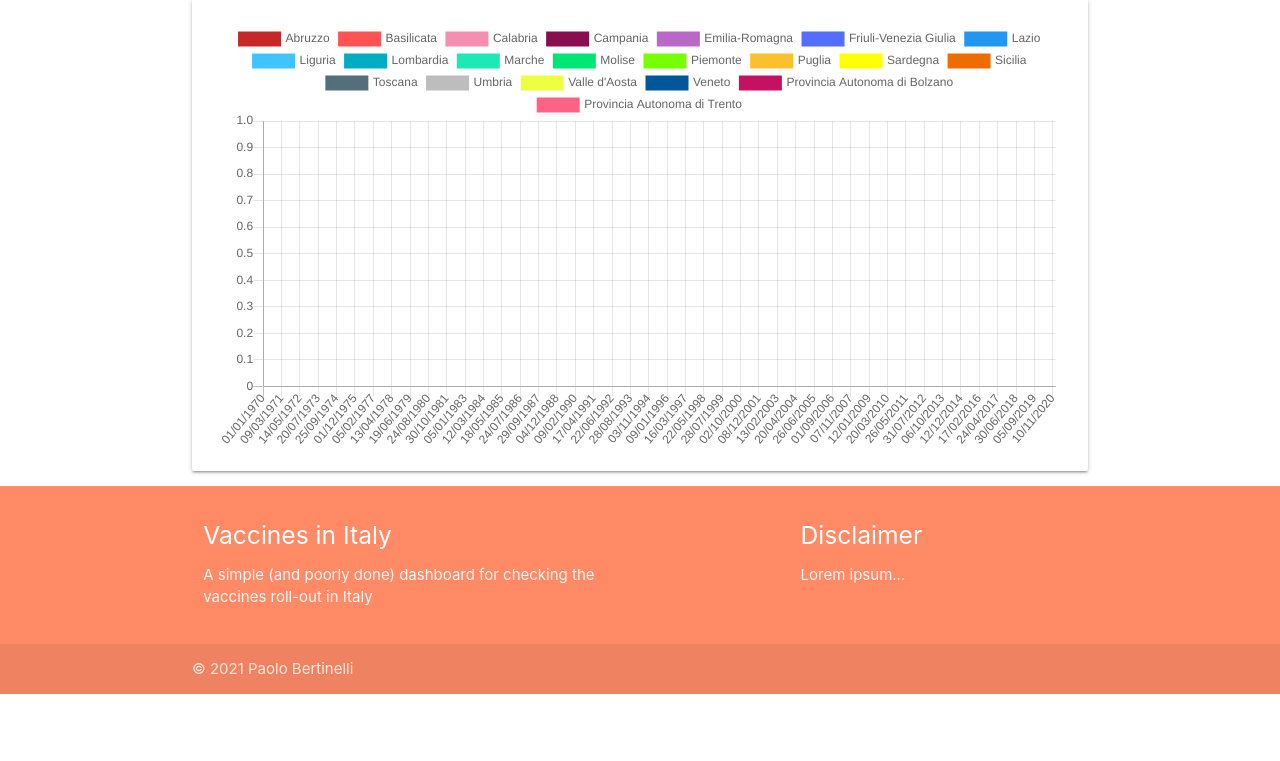
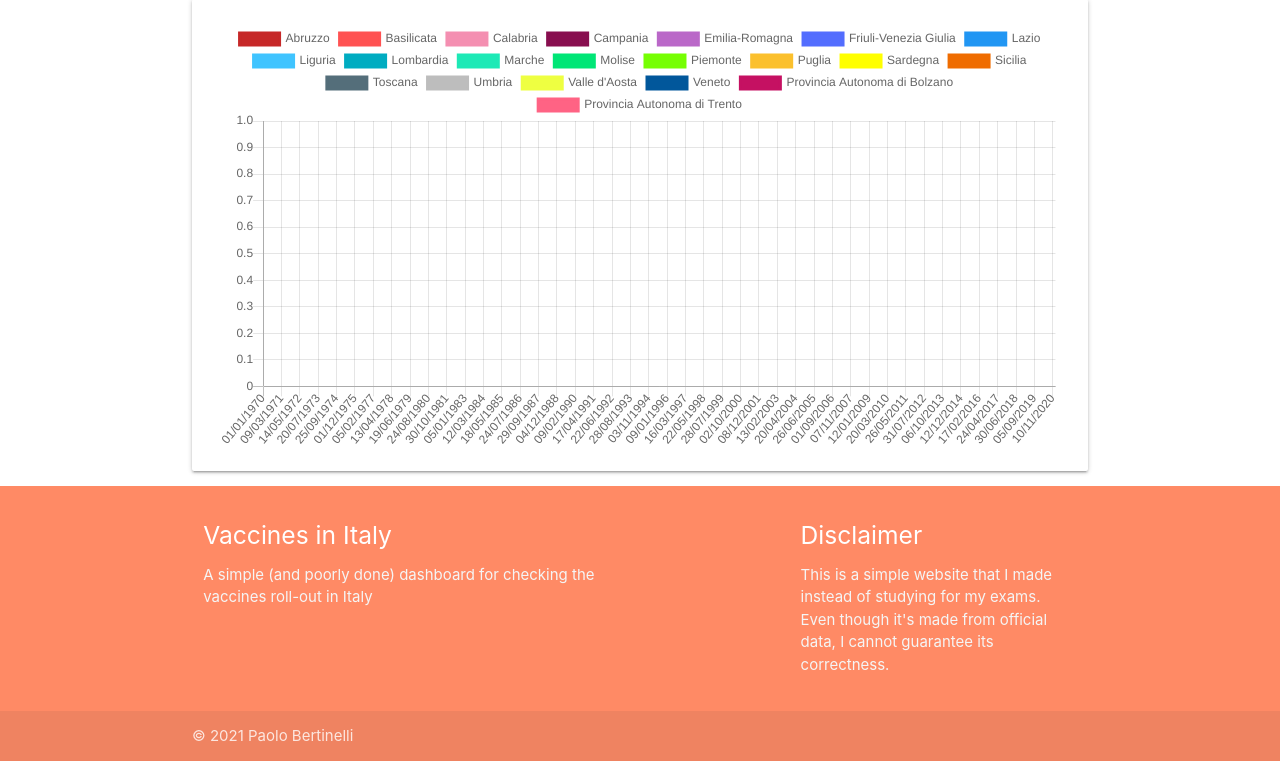
Before and after one commit to TheCoffyBert/vaccines-in-italy, a PHP site: page / in a window 1280 px wide. Shown: the part 73-834 px from the top of the page. Before the commit the page ends 767 px from the top, so only its background shows below. Run offline with PHP 8.4, Linux system fonts and the light colour scheme; data that the repository does not hold is empty.

Commit message:
Disclaimer update

```diff
--- a/index.php
+++ b/index.php
@@ -187,7 +187,7 @@
                     </div>
                     <div class="col l4 offset-l2 s12">
                         <h5 class="white-text">Disclaimer</h5>
-                        <p class="grey-text text-lighten-4">Lorem ipsum...</p>
+                        <p class="grey-text text-lighten-4">This is a simple website that I made instead of studying for my exams. Even though it's made from official data, I cannot guarantee its correctness.</p>
                     </div>
                 </div>
             </div>
```
